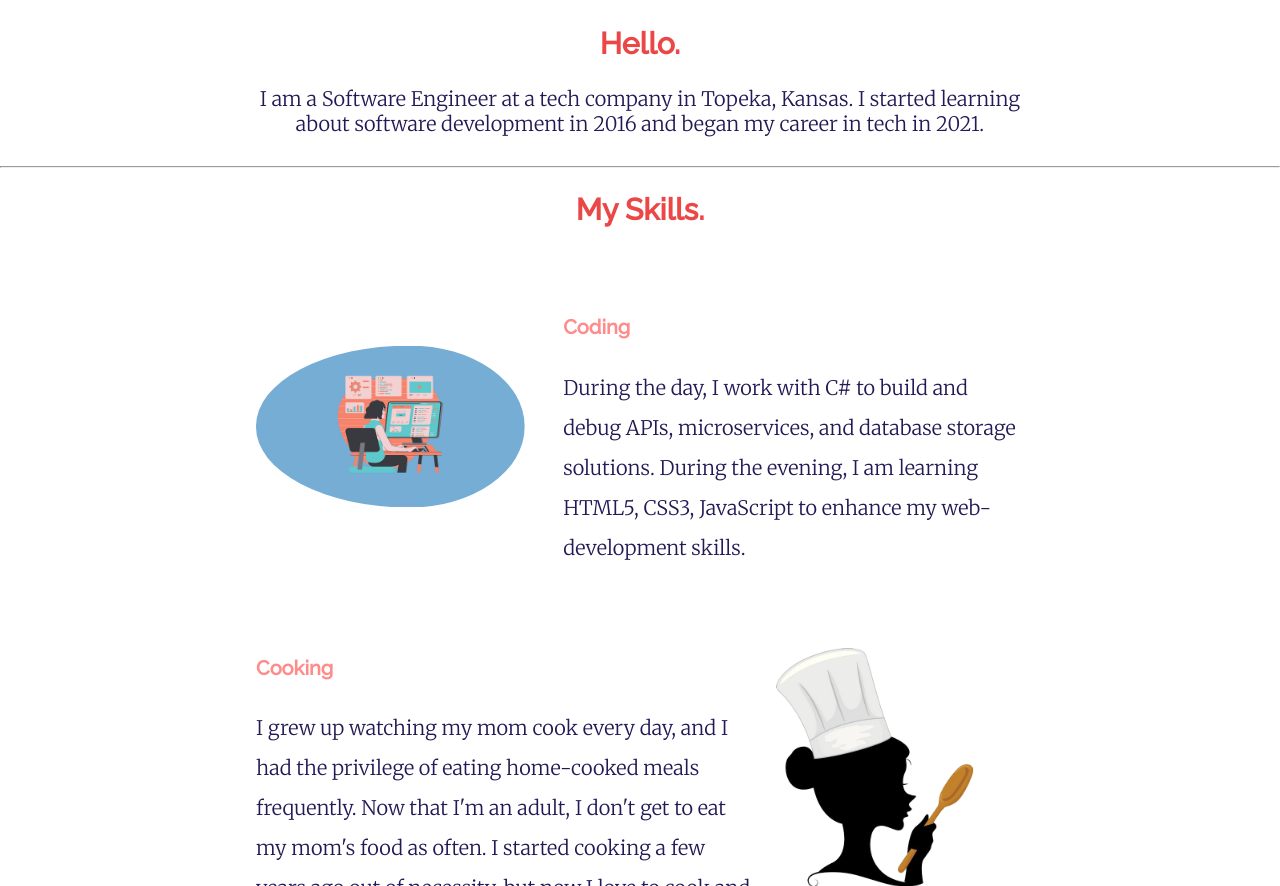
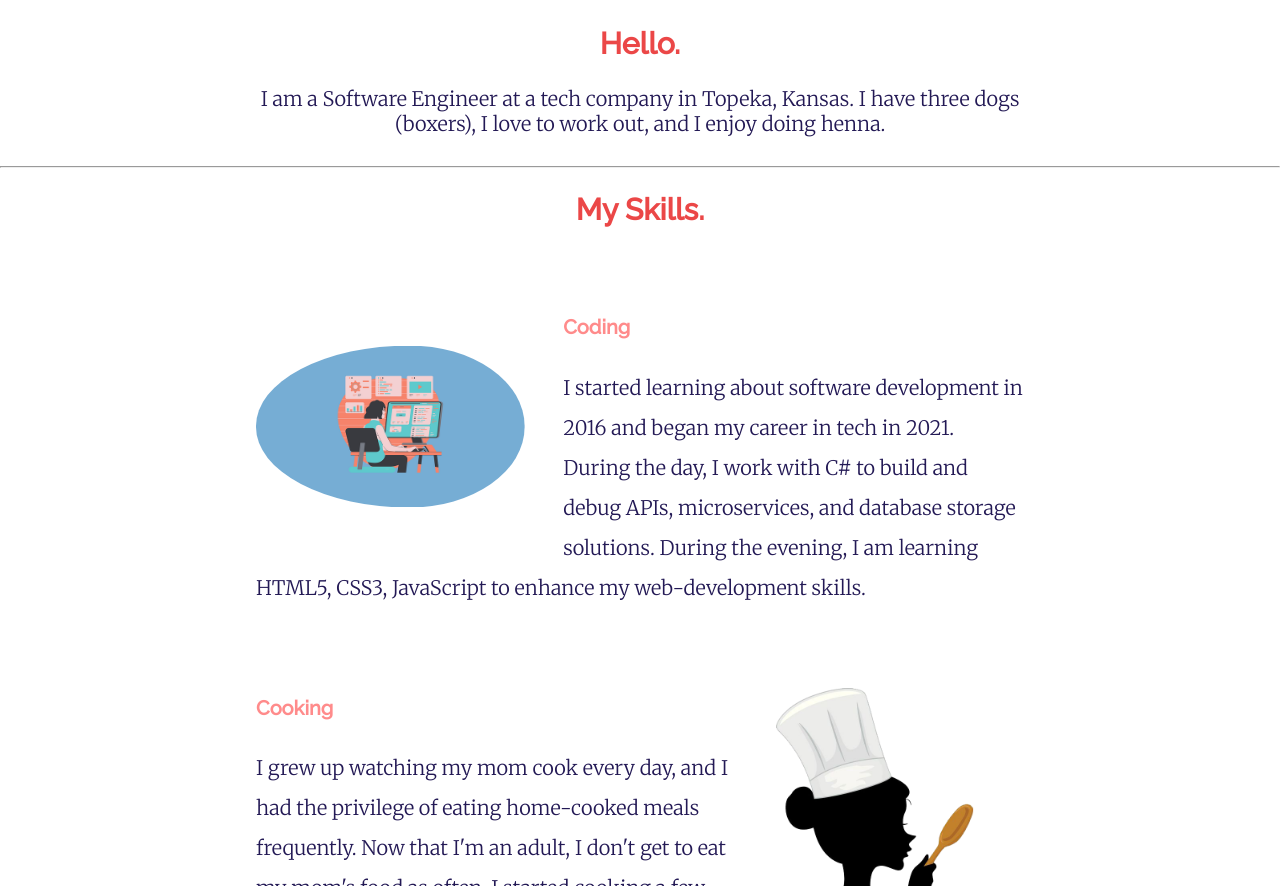
Before and after one commit to charutajoshi/CSS-personal-site, a plain HTML site: page index.html in a window 1280 px wide. Shown: the part 949-1835 px from the top of the page. Drawn offline with Linux system fonts and the light colour scheme; a web font is replaced by a local one.

Commit message:
Add files via upload

```diff
--- a/index.html
+++ b/index.html
@@ -4,7 +4,7 @@
 <head>
   <meta charset="utf-8">
   <title>Charuta Joshi</title>
-  <link rel="stylesheet" href="CSS/styles.css">
+  <link rel="stylesheet" href="css/styles.css">
   <link rel="icon" href="images/mountains_favicon.png">
   <link rel="preconnect" href="https://fonts.googleapis.com">
   <link rel="preconnect" href="https://fonts.gstatic.com" crossorigin>
@@ -23,7 +23,7 @@
     <div class="profile">
       <img class="profile-pic" src="images/profile.jpeg" alt="profile-picture">
       <h2>Hello.</h2>
-      <p>I am a Software Engineer at a tech company in Topeka, Kansas. I started learning about software development in 2016 and began my career in tech in 2021.
+      <p>I am a Software Engineer at a tech company in Topeka, Kansas. I have three dogs (boxers), I love to work out, and I enjoy doing henna.
       </p>
     </div>
     <hr>
@@ -32,8 +32,10 @@
       <div class="skill-row">
         <img class="coding" src="images/coding-clip-art.png" alt="girl sitting at desk coding, clip art">
         <h3>Coding</h3>
-        <p>
-          During the day, I work with C# to build and debug APIs, microservices, and database storage solutions. During the evening, I am learning HTML5, CSS3, JavaScript to enhance my web-development skills.
+        <p class="code-skill-description">
+          I started learning about software development in 2016 and began my career in tech in 2021.
+          During the day, I work with C# to build and debug APIs, microservices, and database storage solutions.
+          During the evening, I am learning HTML5, CSS3, JavaScript to enhance my web-development skills.
         </p>
       </div>
       <div class="skill-row">
```
